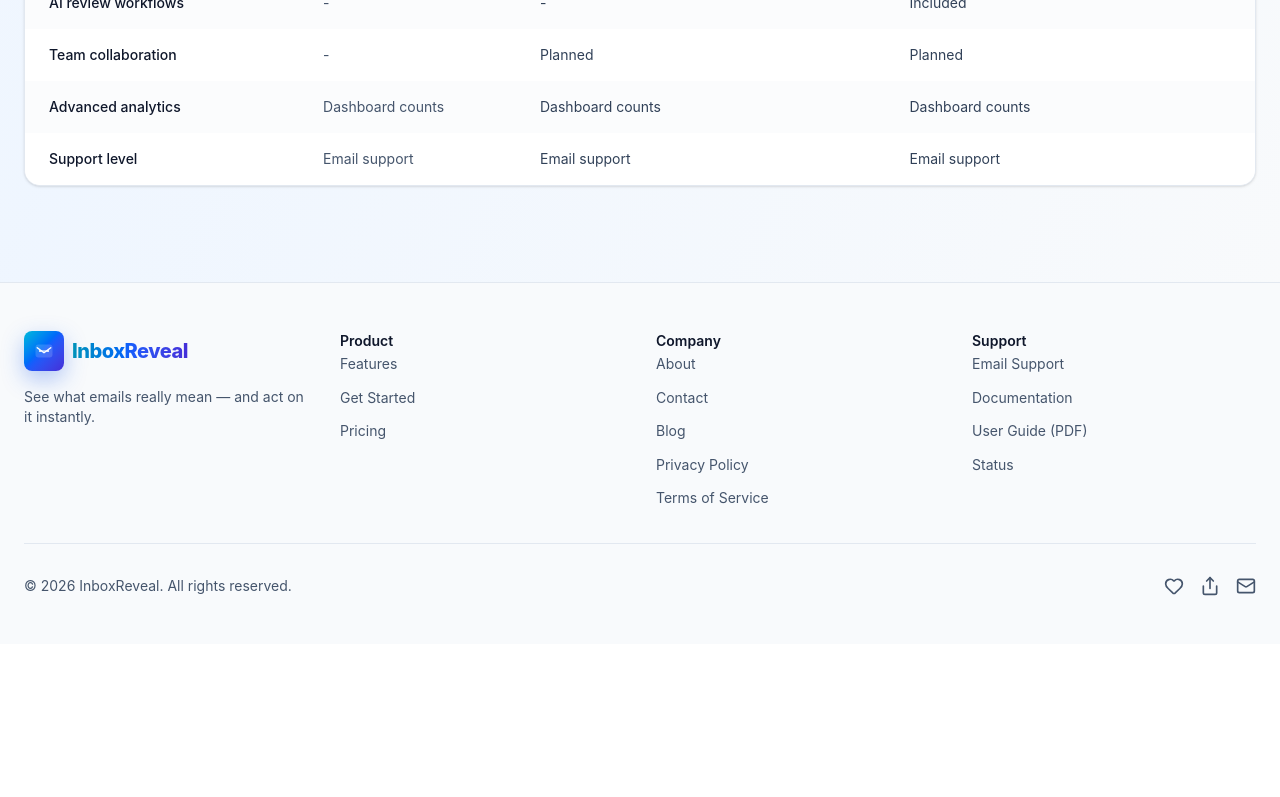
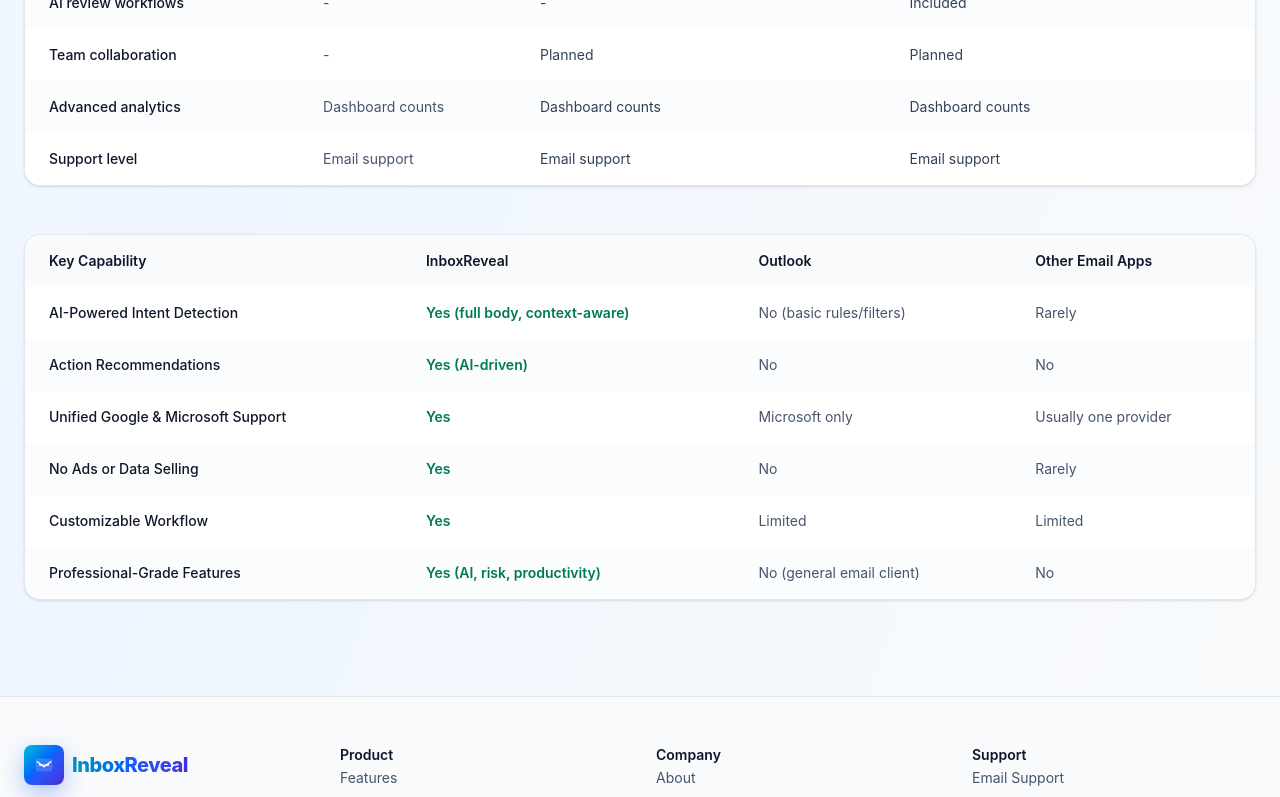
Before and after one commit to abraraslam/inboxreveal, a Next.js app: page /pricing in a window 1280 px wide. Shown: the part 2811-3608 px from the top of the page. Before the commit the page ends 3455 px from the top, so only its background shows below. Built offline with nearby package versions, Linux system fonts and the light colour scheme; no server answers.

Commit message:
Add comparison table: InboxReveal vs Outlook and other email apps

```diff
--- a/app/(marketing)/pricing/page.tsx
+++ b/app/(marketing)/pricing/page.tsx
@@ -320,7 +320,7 @@
             </p>
           </div>
 
-          <div className="overflow-hidden rounded-2xl border border-slate-200 bg-white shadow-sm">
+          <div className="overflow-hidden rounded-2xl border border-slate-200 bg-white shadow-sm mb-12">
             <div className="overflow-x-auto">
               <table className="min-w-full border-collapse text-left">
                 <thead className="bg-slate-50">
@@ -364,6 +364,60 @@
               </table>
             </div>
           </div>
+
+          {/* New: Comparison with Outlook and Other Email Apps */}
+          <div className="overflow-hidden rounded-2xl border border-slate-200 bg-white shadow-sm">
+            <div className="overflow-x-auto">
+              <table className="min-w-full border-collapse text-left">
+                <thead className="bg-slate-50">
+                  <tr>
+                    <th className="px-4 py-4 text-sm font-semibold text-slate-900 sm:px-6">Key Capability</th>
+                    <th className="px-4 py-4 text-sm font-semibold text-slate-900 sm:px-6">InboxReveal</th>
+                    <th className="px-4 py-4 text-sm font-semibold text-slate-900 sm:px-6">Outlook</th>
+                    <th className="px-4 py-4 text-sm font-semibold text-slate-900 sm:px-6">Other Email Apps</th>
+                  </tr>
+                </thead>
+                <tbody>
+                  <tr className="bg-white">
+                    <td className="px-4 py-4 text-sm font-medium text-slate-900 sm:px-6">AI-Powered Intent Detection</td>
+                    <td className="px-4 py-4 text-sm text-emerald-700 sm:px-6 font-semibold">Yes (full body, context-aware)</td>
+                    <td className="px-4 py-4 text-sm text-slate-600 sm:px-6">No (basic rules/filters)</td>
+                    <td className="px-4 py-4 text-sm text-slate-600 sm:px-6">Rarely</td>
+                  </tr>
+                  <tr className="bg-slate-50/60">
+                    <td className="px-4 py-4 text-sm font-medium text-slate-900 sm:px-6">Action Recommendations</td>
+                    <td className="px-4 py-4 text-sm text-emerald-700 sm:px-6 font-semibold">Yes (AI-driven)</td>
+                    <td className="px-4 py-4 text-sm text-slate-600 sm:px-6">No</td>
+                    <td className="px-4 py-4 text-sm text-slate-600 sm:px-6">No</td>
+                  </tr>
+                  <tr className="bg-white">
+                    <td className="px-4 py-4 text-sm font-medium text-slate-900 sm:px-6">Unified Google & Microsoft Support</td>
+                    <td className="px-4 py-4 text-sm text-emerald-700 sm:px-6 font-semibold">Yes</td>
+                    <td className="px-4 py-4 text-sm text-slate-600 sm:px-6">Microsoft only</td>
+                    <td className="px-4 py-4 text-sm text-slate-600 sm:px-6">Usually one provider</td>
+                  </tr>
+                  <tr className="bg-slate-50/60">
+                    <td className="px-4 py-4 text-sm font-medium text-slate-900 sm:px-6">No Ads or Data Selling</td>
+                    <td className="px-4 py-4 text-sm text-emerald-700 sm:px-6 font-semibold">Yes</td>
+                    <td className="px-4 py-4 text-sm text-slate-600 sm:px-6">No</td>
+                    <td className="px-4 py-4 text-sm text-slate-600 sm:px-6">Rarely</td>
+                  </tr>
+                  <tr className="bg-white">
+                    <td className="px-4 py-4 text-sm font-medium text-slate-900 sm:px-6">Customizable Workflow</td>
+                    <td className="px-4 py-4 text-sm text-emerald-700 sm:px-6 font-semibold">Yes</td>
+                    <td className="px-4 py-4 text-sm text-slate-600 sm:px-6">Limited</td>
+                    <td className="px-4 py-4 text-sm text-slate-600 sm:px-6">Limited</td>
+                  </tr>
+                  <tr className="bg-slate-50/60">
+                    <td className="px-4 py-4 text-sm font-medium text-slate-900 sm:px-6">Professional-Grade Features</td>
+                    <td className="px-4 py-4 text-sm text-emerald-700 sm:px-6 font-semibold">Yes (AI, risk, productivity)</td>
+                    <td className="px-4 py-4 text-sm text-slate-600 sm:px-6">No (general email client)</td>
+                    <td className="px-4 py-4 text-sm text-slate-600 sm:px-6">No</td>
+                  </tr>
+                </tbody>
+              </table>
+            </div>
+          </div>
         </section>
       </main>
 
```
